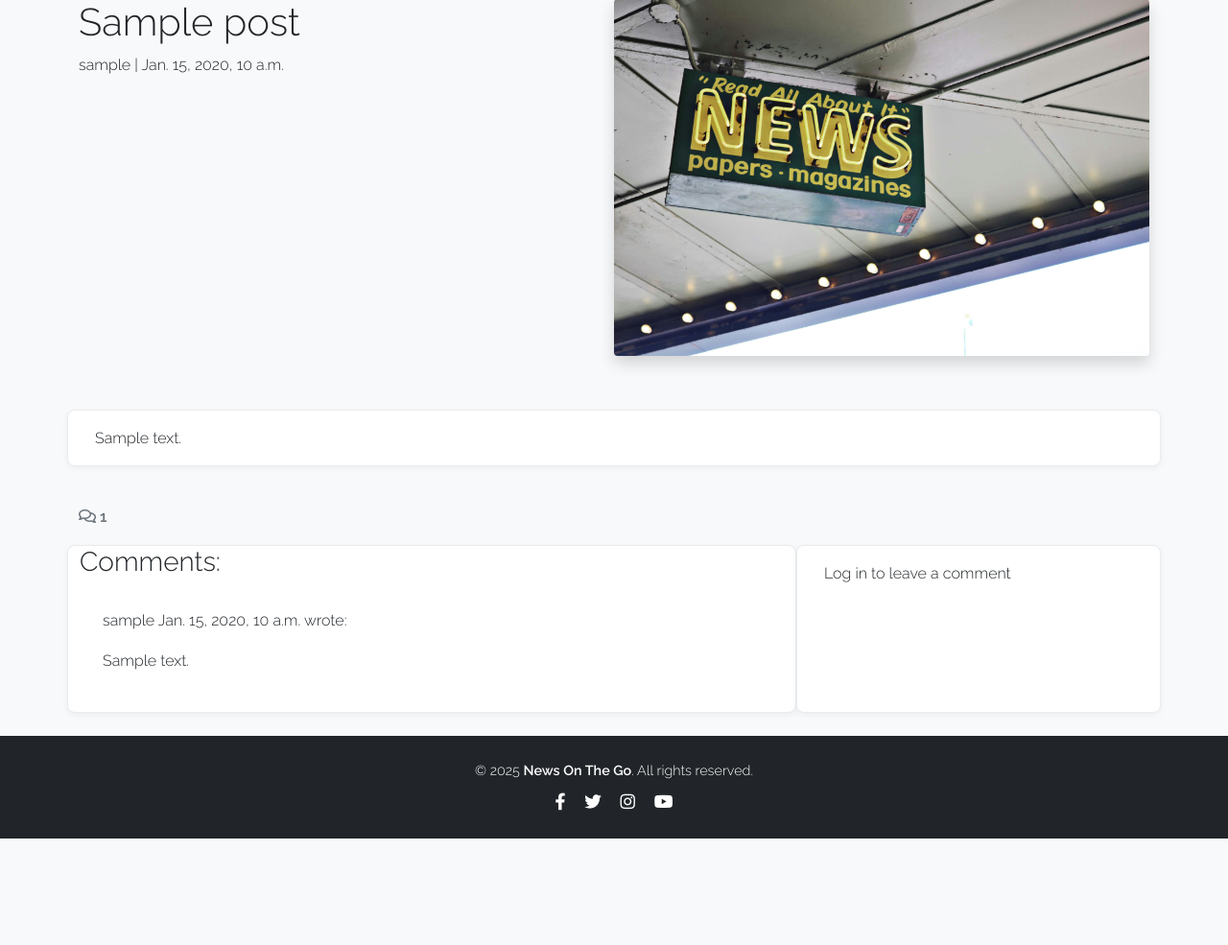
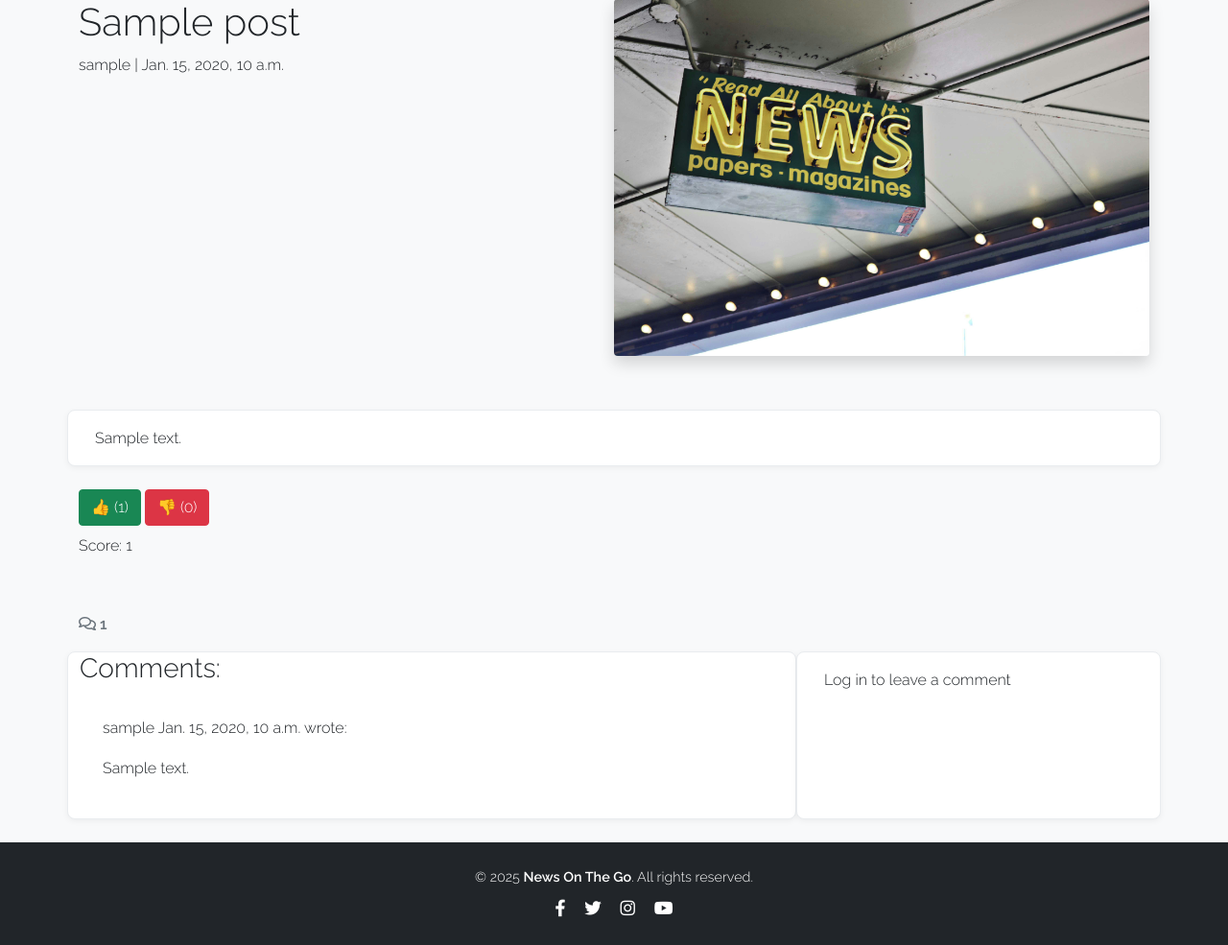
Before and after one commit to kctffs/news-on-the-go-redo, a Django app: a page that uses news/templates/news/post_detail.html in a window 1280 px wide. Shown: the part 256-1241 px from the top of the page at 96% size. Before the commit the page ends 1130 px from the top, so only its background shows below. Run offline with Django 4.2, Linux system fonts and the light colour scheme; tables that the repository leaves empty hold one stand-in row (values such as "Sample post"); some libraries are stand-ins or nearby versions.

Commit message:
voting model for posts

```diff
--- a/news/models.py
+++ b/news/models.py
@@ -24,6 +24,18 @@ class Post(models.Model):
     def __str__(self):
         return f"{self.title} | written by {self.author}"
 
+    def upvotes(self):
+        """Return the number of upvotes."""
+        return self.votes.filter(value=1).count()
+
+    def downvotes(self):
+        """Return the number of downvotes."""
+        return self.votes.filter(value=-1).count()
+
+    def score(self):
+        """Return the score (upvotes - downvotes)."""
+        return self.upvotes() - self.downvotes()
+
 
 class Comment(models.Model):
     post = models.ForeignKey(
@@ -39,3 +51,22 @@ class Comment(models.Model):
 
     def __str__(self):
         return f"Comment {self.body} by {self.author}"
+
+
+class Vote(models.Model):
+    UPVOTE = 1
+    DOWNVOTE = -1
+    VOTE_CHOICES = (
+        (UPVOTE, "Upvote"),
+        (DOWNVOTE, "Downvote"),
+    )
+    user = models.ForeignKey(User, on_delete=models.CASCADE, related_name="votes")
+    post = models.ForeignKey(Post, on_delete=models.CASCADE, related_name="votes")
+    value = models.SmallIntegerField(choices=VOTE_CHOICES)
+    created_on = models.DateTimeField(auto_now_add=True)
+
+    class Meta:
+        unique_together = ("user", "post")
+
+    def __str__(self):
+        return f"{self.user} voted {self.get_value_display()} on {self.post.title}"
--- a/news/templates/news/post_detail.html
+++ b/news/templates/news/post_detail.html
@@ -26,6 +26,19 @@
         <div class="col card mb-4 mt-3 left top">
             <div class="card-body">
                 <p class="card-text">{{ post.content | safe }}</p>
+            </div>
+        </div>
+    </div>
+    <div class="row">
+        <div class="col mb-4">
+            <div class="post-votes">
+                <a href="{% url 'vote_post' post.id 'up' %}" class="btn btn-success">
+                    👍 ({{ post.upvotes }})
+                </a>
+                <a href="{% url 'vote_post' post.id 'down' %}" class="btn btn-danger">
+                    👎 ({{ post.downvotes }})
+                </a>
+                <p class="mt-2">Score: {{ post.score }}</p>
             </div>
         </div>
     </div>
--- a/news/urls.py
+++ b/news/urls.py
@@ -8,4 +8,6 @@ urlpatterns = [
          views.comment_edit, name='comment_edit'),
     path('<slug:slug>/delete_comment/<int:comment_id>',
          views.comment_delete, name='comment_delete'),
+     path('vote/<int:post_id>/<str:vote_type>/',
+         views.vote_post, name='vote_post'),
 ]
--- a/news/views.py
+++ b/news/views.py
@@ -1,8 +1,10 @@
 from django.shortcuts import render, get_object_or_404, reverse
 from django.views import generic
 from django.contrib import messages
+from django.contrib.auth.decorators import login_required
+from django.shortcuts import redirect
 from django.http import HttpResponseRedirect
-from .models import Post, Comment
+from .models import Post, Comment, Vote
 from .forms import CommentForm
 
 
@@ -96,3 +98,27 @@ def comment_delete(request, slug, comment_id):
          be deleted by you.""")
 
     return HttpResponseRedirect(reverse('post_detail', args=[slug]))
+
+
+
+@login_required
+def vote_post(request, post_id, vote_type):
+    """
+    Handle upvotes and downvotes on a post.
+    """
+    post = get_object_or_404(Post, pk=post_id)
+    user = request.user
+
+    existing_vote = Vote.objects.filter(post=post, user=user).first()
+
+    if existing_vote:
+        if (vote_type == 'up' and existing_vote.value == 1) or \
+           (vote_type == 'down' and existing_vote.value == -1):
+            existing_vote.delete()
+        else:
+            existing_vote.value = 1 if vote_type == 'up' else -1
+            existing_vote.save()
+    else:
+        Vote.objects.create(post=post, user=user, value=1 if vote_type == 'up' else -1)
+
+    return redirect('post_detail', slug=post.slug)
```
Also changed, not shown: news/migrations/0006_vote.py (added).
